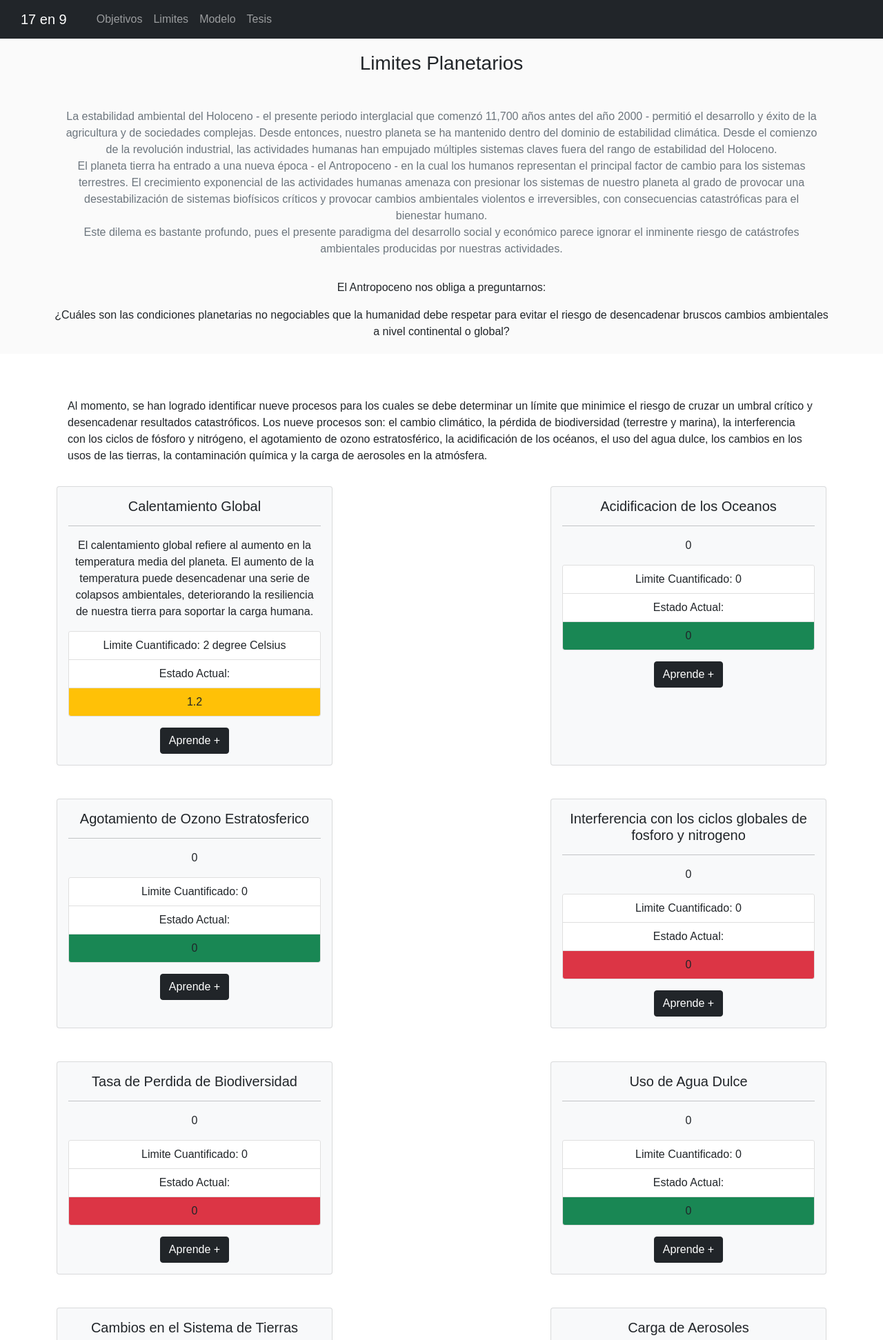
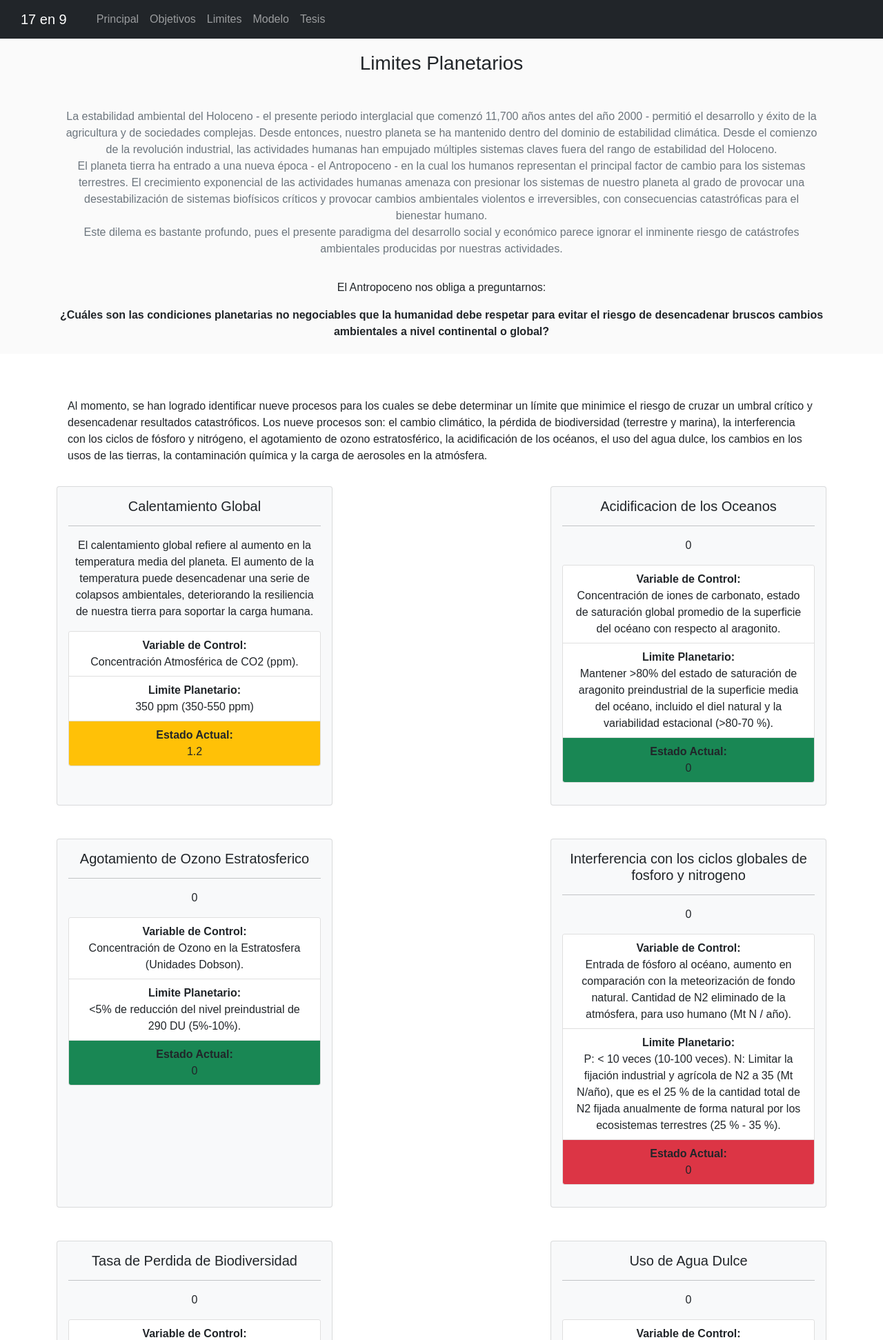
Before and after one commit to blankhall98/17in9WEB, a Flask app: page /limites in a window 1280 px wide. Shown: the top 1943 px of the page at 69% size. Run offline with Flask 2, Linux system fonts and the light colour scheme.

Commit message:
added pb information

```diff
--- a/static/info/pb/pb.py
+++ b/static/info/pb/pb.py
@@ -4,7 +4,8 @@ PB = {
         'small-description': 'El calentamiento global refiere al aumento en la temperatura media del planeta. El aumento de la temperatura puede desencadenar una serie de colapsos ambientales, deteriorando la resiliencia de nuestra tierra para soportar la carga humana.',
         'image': 'S_SDG_inverted_WEB-16',
         'status': 'warning',
-        'limit': '2 degree Celsius',
+        'limit': '350 ppm (350-550 ppm)',
+        'control': 'Concentración Atmosférica de CO2 (ppm).',
         'current': '1.2'
 
     },
@@ -14,7 +15,8 @@ PB = {
         'small-description': '0',
         'image': 0,
         'status': 'success',
-        'limit': '0',
+        'limit': 'Mantener >80% del estado de saturación de aragonito preindustrial de la superficie media del océano, incluido el diel natural y la variabilidad estacional (>80-70 %).',
+        'control': 'Concentración de iones de carbonato, estado de saturación global promedio de la superficie del océano con respecto al aragonito.',
         'current': '0'
     },
 
@@ -23,7 +25,8 @@ PB = {
         'small-description': '0',
         'image': 0,
         'status': 'success',
-        'limit': '0',
+        'limit': '<5% de reducción del nivel preindustrial de 290 DU (5%-10%).',
+        'control': 'Concentración de Ozono en la Estratosfera (Unidades Dobson).',
         'current': '0'
     },
 
@@ -32,7 +35,8 @@ PB = {
         'small-description': '0',
         'image': 0,
         'status': 'danger',
-        'limit': '0',
+        'limit': 'P: < 10 veces (10-100 veces). N: Limitar la fijación industrial y agrícola de N2 a 35 (Mt N/año), que es el 25 % de la cantidad total de N2 fijada anualmente de forma natural por los ecosistemas terrestres (25 % - 35 %).',
+        'control': 'Entrada de fósforo al océano, aumento en comparación con la meteorización de fondo natural. Cantidad de N2 eliminado de la atmósfera, para uso humano (Mt N / año).',
         'current': '0'
     },
 
@@ -41,7 +45,8 @@ PB = {
         'small-description': '0',
         'image': 0,
         'status': 'danger',
-        'limit': '0',
+        'limit': '< 10 extinciones por millón de especies por año (10-100).',
+        'control': 'Tasa de extinción, extinciones por millón de especies por año.',
         'current': '0'
     },
 
@@ -50,7 +55,8 @@ PB = {
         'small-description': '0',
         'image': 0,
         'status': 'success',
-        'limit': '0',
+        'limit': '< 4000 km3/año (4000-6000 km3/año).',
+        'control': 'Uso consuntivo de agua azul (km3/año).',
         'current': '0'
     },
 
@@ -59,7 +65,8 @@ PB = {
         'small-description': '0',
         'image': 0,
         'status': 'warning',
-        'limit': '0',
+        'limit': '< 15 % de la superficie terrestre mundial sin hielo convertida en tierra de cultivo (15%-20%).',
+        'control': 'Porcentaje de la cubierta terrestre mundial convertida en tierras de cultivo.',
         'current': '0'
     },
 
@@ -68,7 +75,8 @@ PB = {
         'small-description': '0',
         'image': 0,
         'status': 'secondary',
-        'limit': '0',
+        'limit': 'Falta determinarse.',
+        'control': 'Concentración general de partículas en la atmósfera, a nivel regional.',
         'current': '0'
     },
 
@@ -77,7 +85,8 @@ PB = {
         'small-description': '0',
         'image': 0,
         'status': 'secondary',
-        'limit': '0',
+        'limit': 'Falta determinarse.',
+        'control': 'Emisiones, concentraciones o efectos sobre el ecosistema y el funcionamiento del Sistema Terrestre de contaminantes orgánicos persistentes, plásticos, disruptores endocrinos, metales pesados y desechos nucleares.',
         'current': '0'
     }
 }
--- a/templates/base.html
+++ b/templates/base.html
@@ -18,6 +18,9 @@
 
         <div class="collapse navbar-collapse" id="collapse">
             <ul class="navbar-nav ">
+                <li class="nav-item">
+                    <a class="nav-link" href="{{ url_for('index') }}">Principal</a>
+                </li>
                 <li class="nav-item">
                     <a class="nav-link" href="{{ url_for('sdgs') }}">Objetivos</a>
                 </li>
--- a/templates/pb-base.html
+++ b/templates/pb-base.html
@@ -15,7 +15,7 @@
             Este dilema es bastante profundo, pues el presente paradigma del desarrollo social y económico parece ignorar el inminente riesgo de catástrofes ambientales producidas por nuestras actividades.<br>
         </p>
         <p>El Antropoceno nos obliga a preguntarnos:</p>
-        <p>¿Cuáles son las condiciones planetarias no negociables que la humanidad debe respetar para evitar el riesgo de desencadenar bruscos cambios ambientales a nivel continental o global?</p>
+        <p><b>¿Cuáles son las condiciones planetarias no negociables que la humanidad debe respetar para evitar el riesgo de desencadenar bruscos cambios ambientales a nivel continental o global?</b></p>
     </div>
 </div>
 
@@ -31,12 +31,14 @@
                   <p class="card-text">{{pb[b]['small-description']}}</p>
                   <div class="card mb-3">
                     <ul class="list-group list-group-flush">
-                      <li class="list-group-item">Limite Cuantificado: {{ pb[b]['limit'] }}</li>
-                      <li class="list-group-item">Estado Actual:</li>
-                      <li class="list-group-item {{'bg-{}'.format(pb[b]['status']) }}">{{ pb[b]['current'] }}</li>
+                      <li class="list-group-item"><b>Variable de Control: </b><br> {{ pb[b]['control']}}</li>
+                      <li class="list-group-item"><b>Limite Planetario:</b><br>{{ pb[b]['limit'] }}</li>
+                      <li class="list-group-item {{'bg-{}'.format(pb[b]['status']) }}"><b>Estado Actual:</b><br>{{ pb[b]['current'] }}</li>
                     </ul>
                   </div>
+                  <!--
                   <a href="{{ url_for('limit',limit_id=b) }}" class="btn btn-dark">Aprende +</a>
+                  -->
                 </div>
             </div>
             {%endfor%}
--- a/templates/specific-sdg.html
+++ b/templates/specific-sdg.html
@@ -42,10 +42,10 @@
             {% set next_id = '1' %}
         {%endif%}
         <a href="{{ url_for('sdg',sdg_id=prev_id) }}">
-            <div class="btn btn-dark btn-lg">Objetivo Anterior</div>
+            <div class="btn btn-dark">Objetivo Anterior</div>
         </a>
         <a href="{{ url_for('sdg',sdg_id=next_id) }}">
-            <div class="btn btn-dark btn-lg">Siguiente Objetivo</div>
+            <div class="btn btn-dark">Siguiente Objetivo</div>
         </a>
     </div>
     <div class="container">
```
